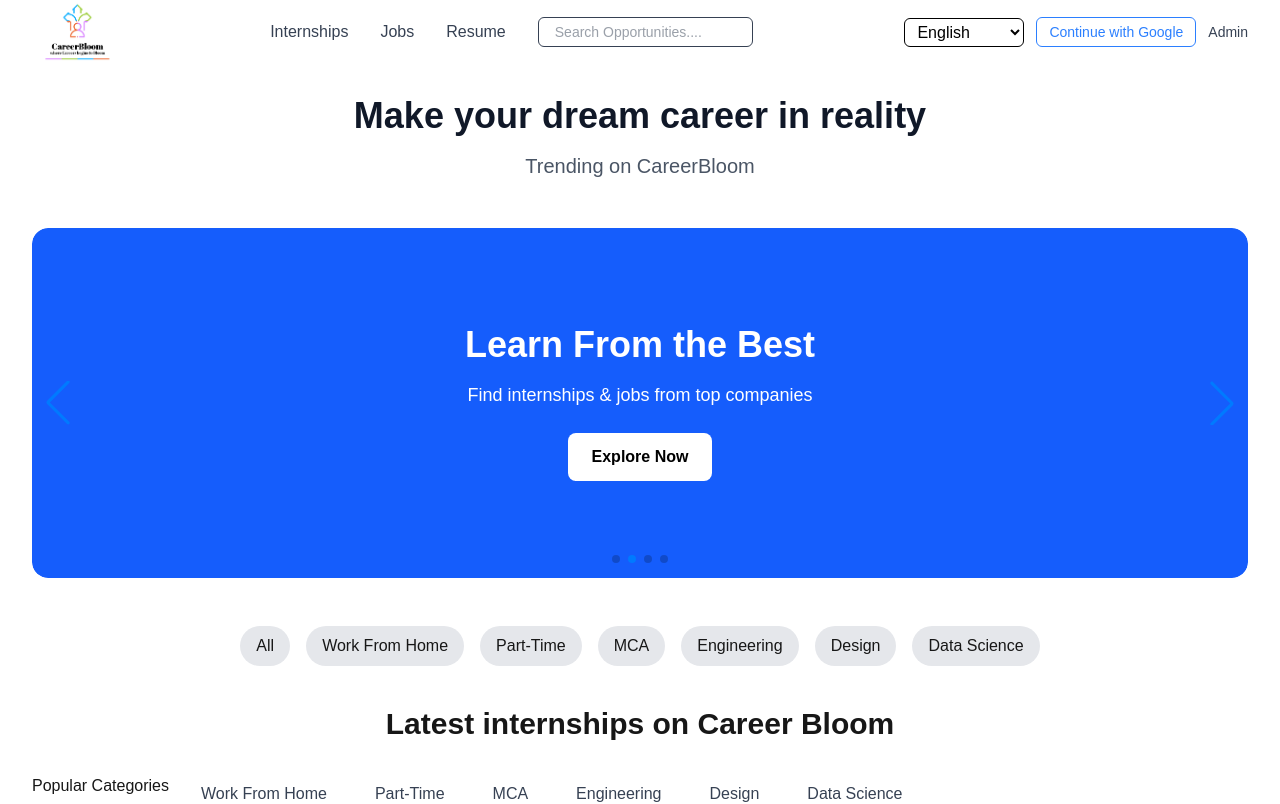
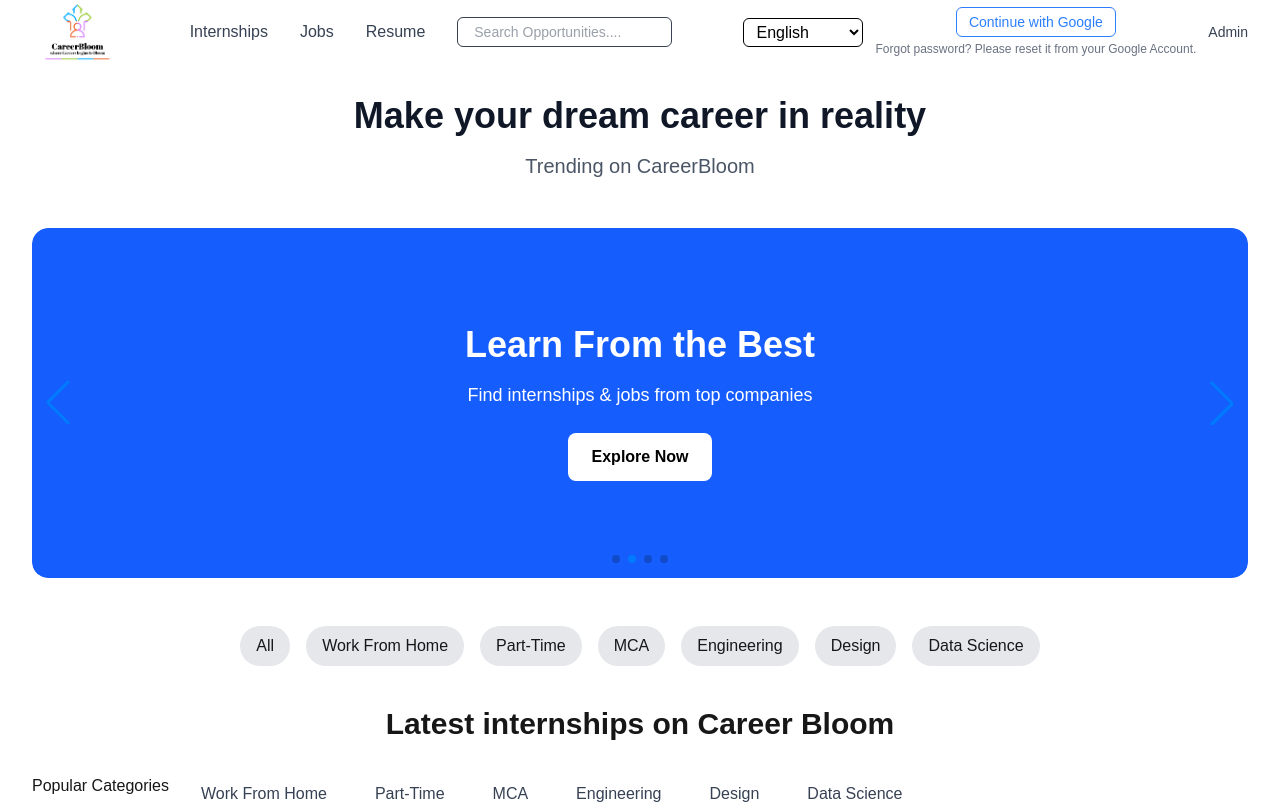
Before and after one commit to Manasviker/careerbloomintern, a Next.js app in the folder careerbloom/: page / in a window 1280 px wide. Shown: the top 804 px of the page. Built offline with nearby package versions, Linux system fonts and the light colour scheme; no server answers.

Commit message:
Add forgot password links

```diff
--- a/careerbloom/src/components/Navbar.tsx
+++ b/careerbloom/src/components/Navbar.tsx
@@ -191,15 +191,34 @@
                             </div>
                         ) } */}
                     </div>) : (<>
-                        <button onClick={handlelogin}
+                        {/* <button onClick={handlelogin}
                             className="border border-blue-500 text-blue-500 px-3 py-1 rounded-md text-sm hover:bg-blue-50">
                             <span> Continue with Google</span>
+
                         </button>
+
                         {/* <button>
                             {" "}
                             <Link href="/" className="bg-blue-500 text-white px-3 py-1 rounded-md text-sm hover:bg-blue-600">
                             Register</Link>  </button> */}
-                        <a href="/adminlogin" className="text-gray-700 text-sm hover:text-blue-600">Admin</a></>
+                        {/* <a href="/adminlogin" className="text-gray-700 text-sm hover:text-blue-600">Admin</a> */}
+                         <div className="flex flex-col items-center">
+  <button
+    onClick={handlelogin}
+    className="border border-blue-500 text-blue-500 px-3 py-1 rounded-md text-sm hover:bg-blue-50"
+  >
+    <span>Continue with Google</span>
+  </button>
+
+  <p className="text-xs text-gray-500 mt-1">
+    Forgot password? Please reset it from your Google Account.
+  </p>
+</div>
+
+<a href="/adminlogin" className="text-gray-700 text-sm hover:text-blue-600">
+  Admin
+</a>
+                        </>
                     )}
                 </div>
             </div>
```
